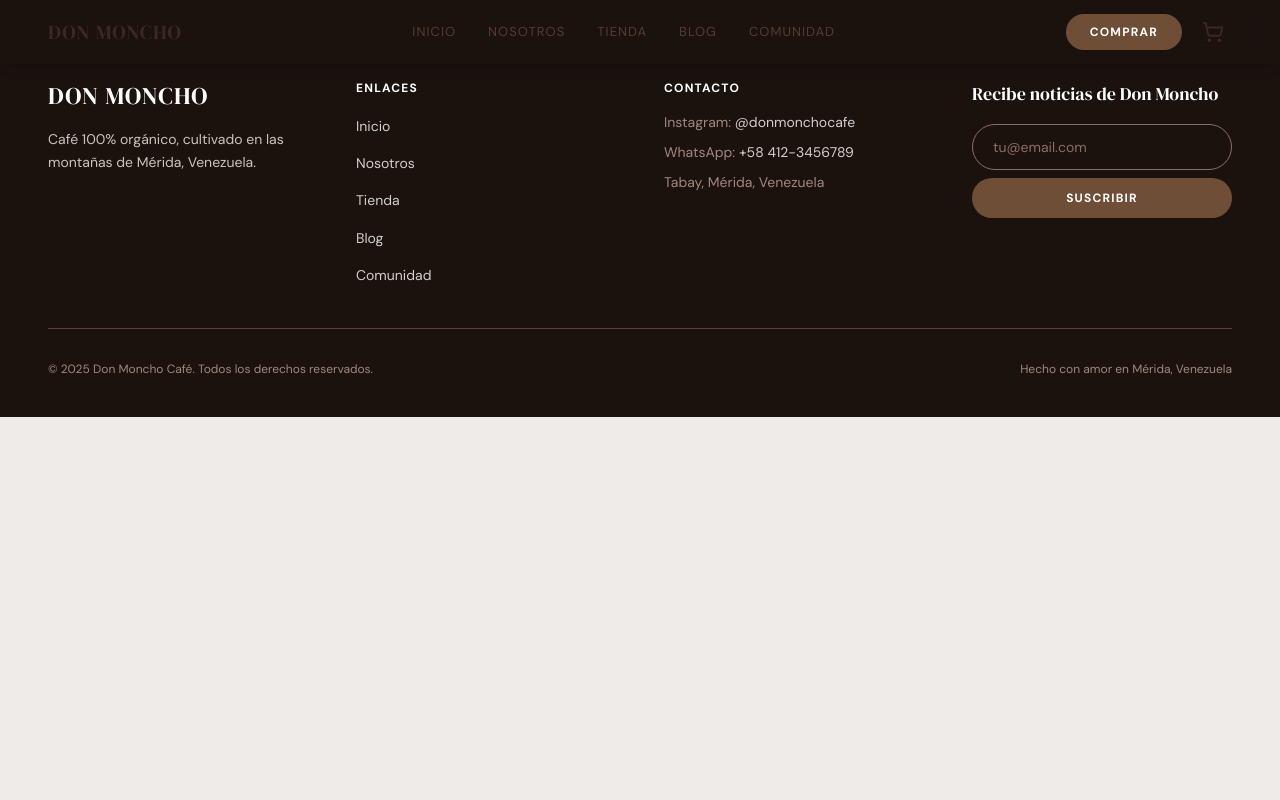
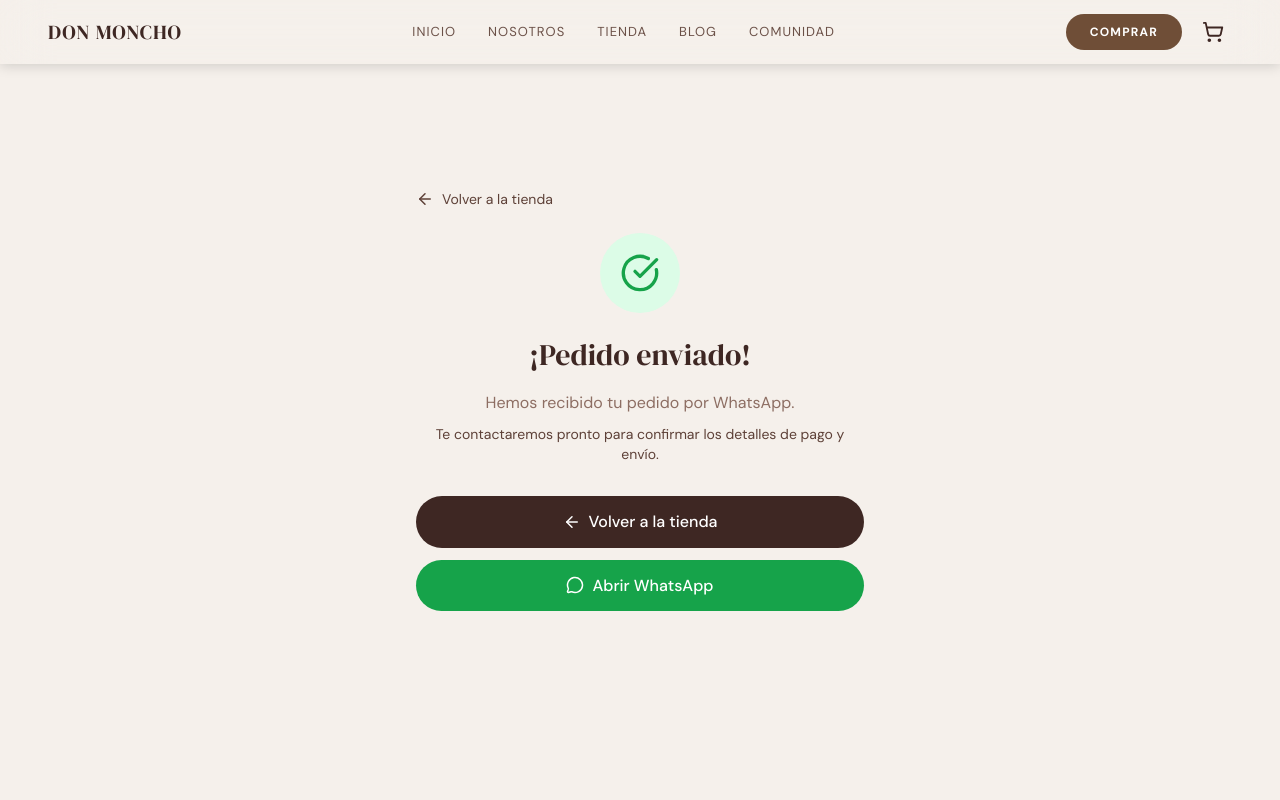
Before and after one commit to MelmacCode/Mi-web-cafe, a React (Vite) app: page /#/gracias in a window 1280 px wide. Shown: the top 800 px of the page. Built offline with nearby package versions, Linux system fonts and the light colour scheme.

Commit message:
Agregar react-helmet-async y nuevas páginas: Gracias, Blog, Comunidad, Nosotros, Tienda; implementar BackButton y mejorar SEO

```diff
--- a/package.json
+++ b/package.json
@@ -51,6 +51,7 @@
     "react": "^19.2.0",
     "react-day-picker": "^9.13.0",
     "react-dom": "^19.2.0",
+    "react-helmet-async": "^3.0.0",
     "react-hook-form": "^7.70.0",
     "react-router": "^7.6.1",
     "react-router-dom": "^7.15.0",
--- a/src/App.tsx
+++ b/src/App.tsx
@@ -5,6 +5,7 @@ import Nosotros from './pages/Nosotros'
 import Tienda from './pages/Tienda'
 import Blog from './pages/Blog'
 import Comunidad from './pages/Comunidad'
+import Gracias from './pages/Gracias'  // ← AGREGAR
 
 export default function App() {
   return (
@@ -15,6 +16,7 @@ export default function App() {
         <Route path="/tienda" element={<Tienda />} />
         <Route path="/blog" element={<Blog />} />
         <Route path="/comunidad" element={<Comunidad />} />
+        <Route path="/gracias" element={<Gracias />} />  // ← AGREGAR
       </Routes>
     </PageLayout>
   )
--- /dev/null
+++ b/src/components/BackButton.tsx
@@ -0,0 +1,26 @@
+import { useNavigate } from 'react-router';   // Hook para navegación programática
+import { ArrowLeft } from 'lucide-react';      // Icono de flecha
+
+// Props opcionales para personalizar
+interface BackButtonProps {
+  label?: string;      // Texto del botón (default: "Volver")
+  className?: string;  // Clases CSS adicionales
+}
+
+export default function BackButton({
+  label = 'Volver',           // ← Valor por defecto si no se pasa label
+  className = ''              // ← Valor por defecto si no se pasa className
+}: BackButtonProps) {
+
+  const navigate = useNavigate();   // ← Hook que nos da la función para navegar
+
+  return (
+    <button
+      onClick={() => navigate(-1)}  // ← -1 = retroceder una página en el historial
+      className={`flex items-center gap-2 text-coffee-600 hover:text-coffee-900 transition-colors ${className}`}
+    >
+      <ArrowLeft size={18} />
+      <span className="text-sm font-sans">{label}</span>
+    </button>
+  );
+}
--- a/src/main.tsx
+++ b/src/main.tsx
@@ -1,16 +1,30 @@
 import { StrictMode } from 'react'
 import { createRoot } from 'react-dom/client'
 import { HashRouter } from 'react-router'
+import { HelmetProvider } from 'react-helmet-async'  // ← AGREGAR
 import { CartProvider } from './context/CartContext'
+import { Toaster } from '@/components/ui/sonner'
 import './index.css'
 import App from './App.tsx'
 
 createRoot(document.getElementById('root')!).render(
   <StrictMode>
-    <CartProvider>
-      <HashRouter>
-        <App />
-      </HashRouter>
-    </CartProvider>
+    <HelmetProvider>  {/* ← AGREGAR */}
+      <CartProvider>
+        <HashRouter>
+          <App />
+          <Toaster
+            position="bottom-right"
+            toastOptions={{
+              style: {
+                background: '#3d2b1f',
+                color: '#fff',
+                border: '1px solid #c4a77d',
+              },
+            }}
+          />
+        </HashRouter>
+      </CartProvider>
+    </HelmetProvider>
   </StrictMode>,
 )
--- a/src/pages/Blog.tsx
+++ b/src/pages/Blog.tsx
@@ -1,15 +1,23 @@
-import PageHero from '../sections/blog/PageHero'
-import FeaturedArticle from '../sections/blog/FeaturedArticle'
-import ArticleGrid from '../sections/blog/ArticleGrid'
-import NewsletterCTA from '../sections/blog/NewsletterCTA'
+import { Helmet } from 'react-helmet-async';
+import BackButton from '@/components/BackButton';           // ← IMPORTAR
 
 export default function Blog() {
   return (
     <>
-      <PageHero />
-      <FeaturedArticle />
-      <ArticleGrid />
-      <NewsletterCTA />
+      <Helmet>
+        <title>Blog | Don Moncho Café</title>
+        <meta name="description" content="Artículos sobre café, preparación, origen y cultura cafetera." />
+      </Helmet>
+
+      <div className="pt-24 px-6 md:px-12 max-w-6xl mx-auto">
+        <BackButton />
+
+        <h1 className="font-serif text-4xl text-coffee-900 mt-6 mb-8">
+          Blog
+        </h1>
+
+        {/* Resto del contenido del Blog... */}
+      </div>
     </>
   )
 }
--- a/src/pages/Comunidad.tsx
+++ b/src/pages/Comunidad.tsx
@@ -1,17 +1,23 @@
-import PageHero from '../sections/comunidad/PageHero'
-import InstagramCTA from '../sections/comunidad/InstagramCTA'
-import PhotoGallery from '../sections/comunidad/PhotoGallery'
-import Testimonials from '../sections/comunidad/Testimonials'
-import ShareMoment from '../sections/comunidad/ShareMoment'
+import { Helmet } from 'react-helmet-async';
+import BackButton from '@/components/BackButton';           // ← IMPORTAR
 
 export default function Comunidad() {
   return (
     <>
-      <PageHero />
-      <InstagramCTA />
-      <PhotoGallery />
-      <Testimonials />
-      <ShareMoment />
+      <Helmet>
+        <title>Comunidad | Don Moncho Café</title>
+        <meta name="description" content="Únete a la comunidad de amantes del café Don Moncho." />
+      </Helmet>
+
+      <div className="pt-24 px-6 md:px-12 max-w-4xl mx-auto">
+        <BackButton />
+
+        <h1 className="font-serif text-4xl text-coffee-900 mt-6 mb-8">
+          Comunidad
+        </h1>
+
+        {/* Resto del contenido de Comunidad... */}
+      </div>
     </>
   )
 }
--- /dev/null
+++ b/src/pages/Gracias.tsx
@@ -0,0 +1,62 @@
+import { Link } from 'react-router';
+import { Helmet } from 'react-helmet-async';                 // ← AGREGAR
+import BackButton from '@/components/BackButton';             // ← IMPORTAR
+import { CheckCircle, MessageCircle, ArrowLeft } from 'lucide-react';
+
+export default function Gracias() {
+  return (
+    <>
+      <Helmet>                                                {/* ← AGREGAR */}
+        <title>¡Gracias! | Don Moncho Café</title>
+        <meta name="description" content="Tu pedido ha sido enviado. Te contactaremos pronto." />
+      </Helmet>
+
+      <div className="min-h-screen bg-cream flex items-center justify-center px-6">
+        <div className="max-w-md w-full">
+
+          {/* ← BackButton arriba */}
+          <div className="mb-6">
+            <BackButton label="Volver a la tienda" />
+          </div>
+
+          <div className="text-center">
+            <div className="w-20 h-20 bg-green-100 rounded-full flex items-center justify-center mx-auto mb-6">
+              <CheckCircle size={40} className="text-green-600" />
+            </div>
+
+            <h1 className="font-serif text-3xl text-coffee-900 mb-4">
+              ¡Pedido enviado!
+            </h1>
+
+            <p className="text-coffee-500 mb-2">
+              Hemos recibido tu pedido por WhatsApp.
+            </p>
+            <p className="text-coffee-400 text-sm mb-8">
+              Te contactaremos pronto para confirmar los detalles de pago y envío.
+            </p>
+
+            <div className="space-y-3">
+              <Link
+                to="/tienda"
+                className="flex items-center justify-center gap-2 w-full bg-coffee-900 text-white py-3 rounded-full font-medium hover:bg-cafe-500 transition-colors"
+              >
+                <ArrowLeft size={18} />
+                Volver a la tienda
+              </Link>
+
+              <a
+                href="https://wa.me/584123456789"
+                target="_blank"
+                rel="noopener noreferrer"
+                className="flex items-center justify-center gap-2 w-full bg-green-600 text-white py-3 rounded-full font-medium hover:bg-green-700 transition-colors"
+              >
+                <MessageCircle size={18} />
+                Abrir WhatsApp
+              </a>
+            </div>
+          </div>
+        </div>
+      </div>
+    </>
+  );
+}
--- a/src/pages/Nosotros.tsx
+++ b/src/pages/Nosotros.tsx
@@ -1,17 +1,24 @@
-import PageHero from '../sections/nosotros/PageHero'
-import FamilyStory from '../sections/nosotros/FamilyStory'
-import Timeline from '../sections/nosotros/Timeline'
-import Values from '../sections/nosotros/Values'
-import CTA from '../sections/nosotros/CTA'
+import { Helmet } from 'react-helmet-async';
+import BackButton from '@/components/BackButton';           // ← IMPORTAR
 
 export default function Nosotros() {
   return (
     <>
-      <PageHero />
-      <FamilyStory />
-      <Timeline />
-      <Values />
-      <CTA />
+      <Helmet>
+        <title>Nosotros | Don Moncho Café</title>
+        <meta name="description" content="Conoce la historia de Don Moncho Café, café 100% orgánico cultivado en Tabay, Mérida." />
+      </Helmet>
+
+      {/* ← BackButton arriba del contenido */}
+      <div className="pt-24 px-6 md:px-12 max-w-4xl mx-auto">
+        <BackButton />
+
+        <h1 className="font-serif text-4xl text-coffee-900 mt-6 mb-8">
+          Nuestra Historia
+        </h1>
+
+        {/* Resto del contenido de Nosotros... */}
+      </div>
     </>
   )
 }
--- a/src/pages/Tienda.tsx
+++ b/src/pages/Tienda.tsx
@@ -1,3 +1,5 @@
+import { Helmet } from 'react-helmet-async';
+import BackButton from '@/components/BackButton';           // ← IMPORTAR
 import PageHero from '../sections/tienda/PageHero'
 import FilterBar from '../sections/tienda/FilterBar'
 import ProductGrid from '../sections/tienda/ProductGrid'
@@ -7,7 +9,22 @@ import ShippingInfo from '../sections/tienda/ShippingInfo'
 export default function Tienda() {
   return (
     <>
+      <Helmet>
+        <title>Tienda | Don Moncho Café - Café 100% Orgánico de los Andes</title>
+        <meta name="description" content="Descubre nuestros cafés orgánicos cultivados en Tabay, Mérida. Arábica, Orgánico y más. Envíos a toda Venezuela y el mundo." />
+        <meta property="og:title" content="Tienda Don Moncho Café" />
+        <meta property="og:description" content="Café 100% orgánico de los Andes venezolanos" />
+        <meta property="og:image" content="https://donmoncho.com/images/og-tienda.jpg" />
+        <meta property="og:type" content="website" />
+      </Helmet>
+
       <PageHero />
+
+      {/* ← BackButton debajo del hero */}
+      <div className="max-w-6xl mx-auto px-6 md:px-12 pt-4">
+        <BackButton label="Seguir comprando" />
+      </div>
+
       <FilterBar />
       <ProductGrid />
       <FeaturedBundle />
```
Also changed, not shown: 1 other file (tests, documents, lock files or other folders).
